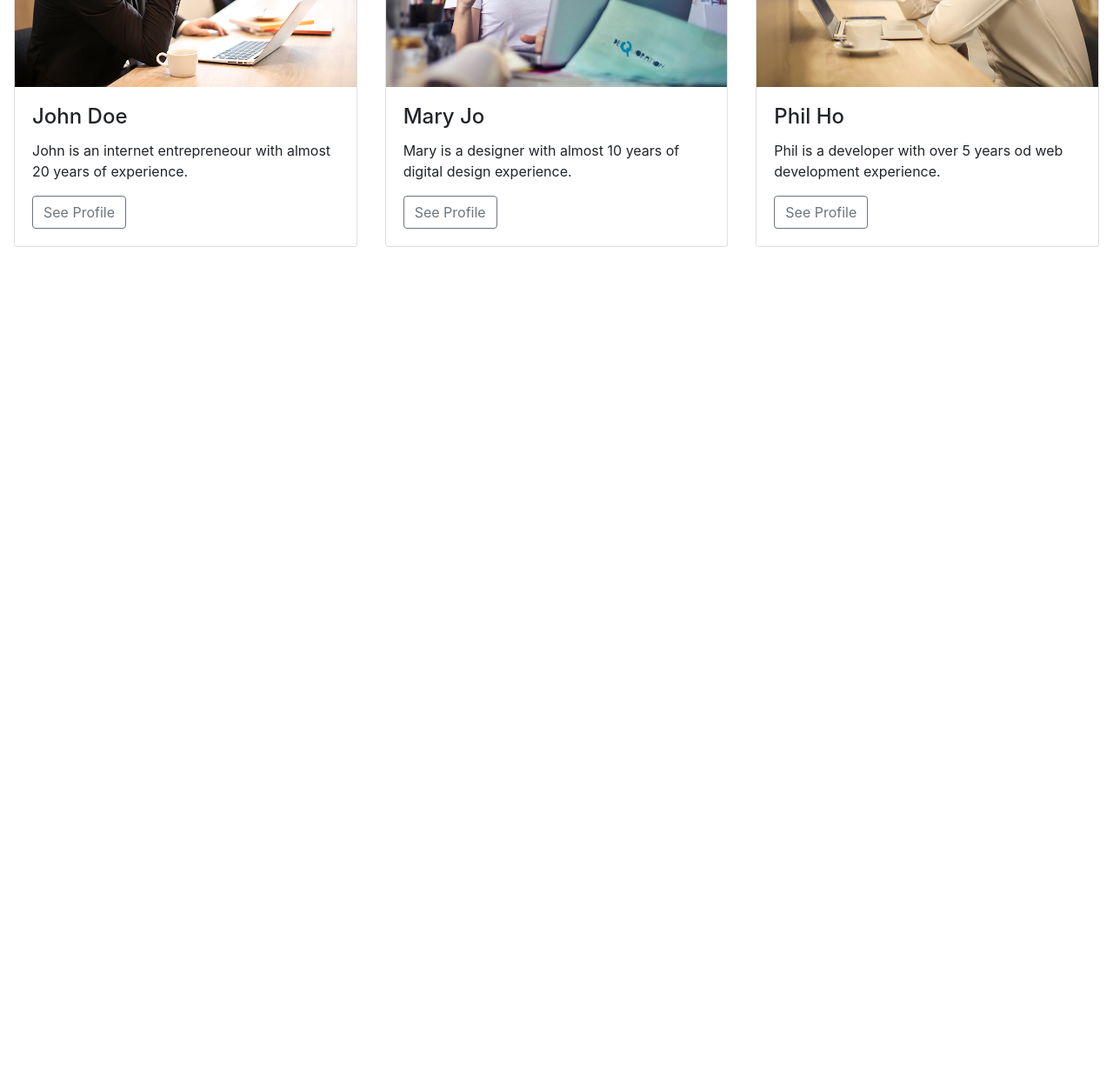
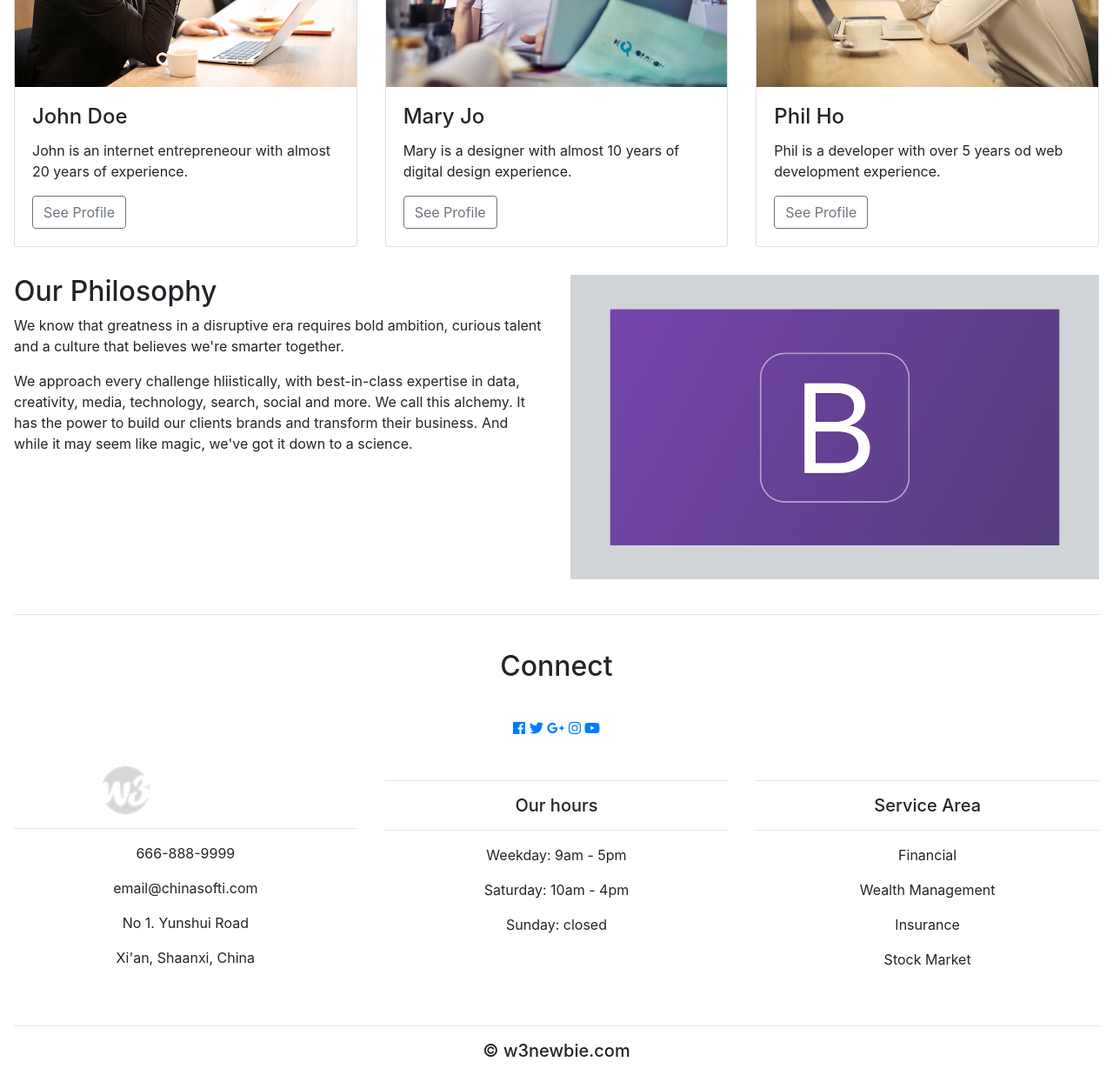
Before and after one commit to jxjwilliam/bootstrap_responsive, a website: page demo/index.html in a window 1280 px wide. Shown: the part 2190-3434 px from the top of the page at 87% size. Before the commit the page ends 2490 px from the top, so only its background shows below. Drawn offline with nearby package versions, Linux system fonts and the light colour scheme.

Commit message:
implement the last 3: Two Column Section, Connect and Footer.

```diff
--- a/demo/index.html
+++ b/demo/index.html
@@ -227,12 +227,83 @@
 
 
 <!--- Two Column Section -->
-
+<div class="container-fluid padding">
+    <div class="row padding">
+        <div class="col-lg-6">
+            <h2>Our Philosophy</h2>
+            <p>We know that greatness in a disruptive era requires bold ambition, curious talent and a culture that
+                believes
+                we're smarter together.</p>
+            <p>We approach every challenge hliistically, with best-in-class expertise in data, creativity, media,
+                technology,
+                search, social and more. We call this alchemy. It has the power to build our clients brands and
+                transform their
+                business. And while it may seem like magic, we've got it down to a science.</p>
+            <br>
+        </div>
+        <div class="col-lg-6">
+            <img src="img/bootstrap2.png" class="img-fluid">
+        </div>
+    </div>
+    <hr class="my-4">
+</div>
 
 <!--- Connect -->
+<div class="container-fluid padding">
+    <div class="row text-center padding">
+        <div class="col-12">
+            <h2>Connect</h2>
+        </div>
+        <div class="col-12 social padding">
+            <a href="#"><i class="fab fa-facebook"></i></a>
+            <a href="#"><i class="fab fa-twitter"></i></a>
+            <a href="#"><i class="fab fa-google-plus-g"></i></a>
+            <a href="#"><i class="fab fa-instagram"></i></a>
+            <a href="#"><i class="fab fa-youtube"></i></a>
+        </div>
+    </div>
+</div>
 
 
 <!--- Footer -->
+<footer>
+    <div class="container-fluid padding">
+        <div class="row text-center">
+            <div class="col-md-4">
+                <img src="img/w3newbie.png">
+                <hr class="light">
+                <p>666-888-9999</p>
+                <p>email@chinasofti.com</p>
+                <p>No 1. Yunshui Road</p>
+                <p>Xi'an, Shaanxi, China</p>
+            </div>
+            <div class="col-md-4">
+                <hr class="light">
+                <h5>Our hours</h5>
+                <hr class="light"/>
+                <p>Weekday: 9am - 5pm</p>
+                <p>Saturday: 10am - 4pm</p>
+                <p>Sunday: closed</p>
+            </div>
+
+            <div class="col-md-4">
+                <hr class="light">
+                <h5>Service Area</h5>
+                <hr class="light"/>
+                <p>Financial</p>
+                <p>Wealth Management</p>
+                <p>Insurance</p>
+                <p>Stock Market</p>
+            </div>
+
+            <div class="col-12">
+                <hr class="light-100">
+                <h5>&copy; w3newbie.com</h5>
+            </div>
+
+        </div>
+    </div>
+</footer>
 
 
 </body>
```
